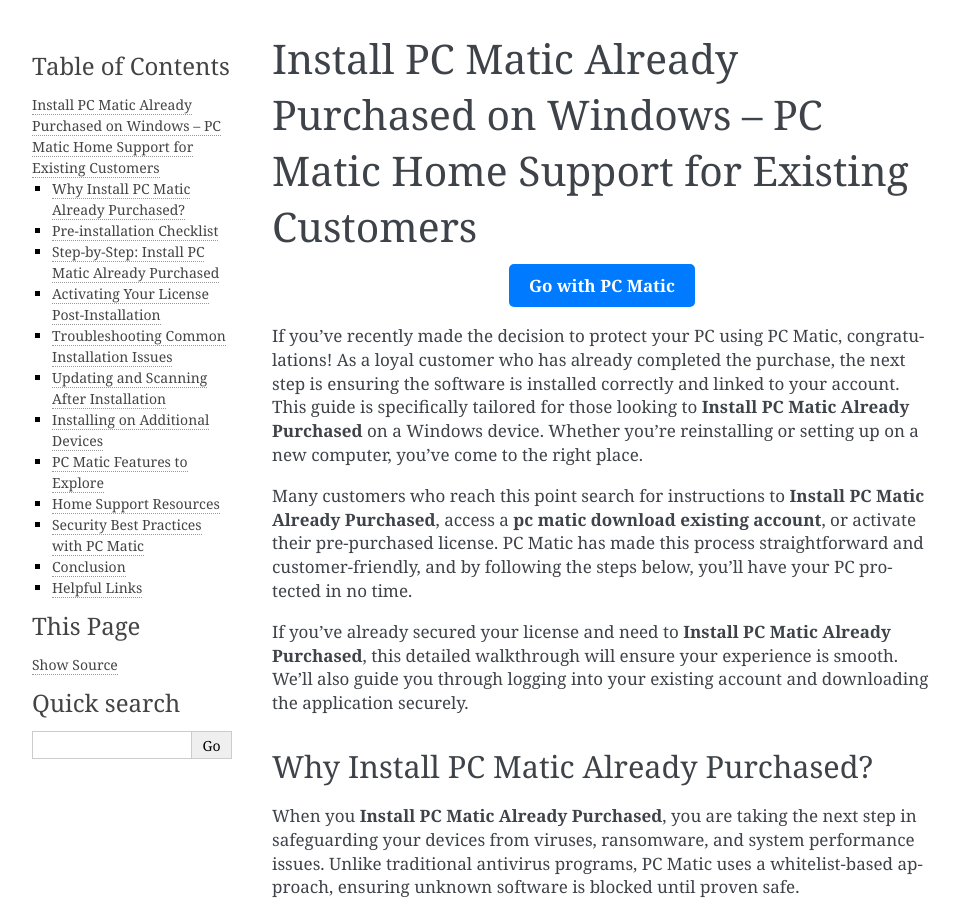
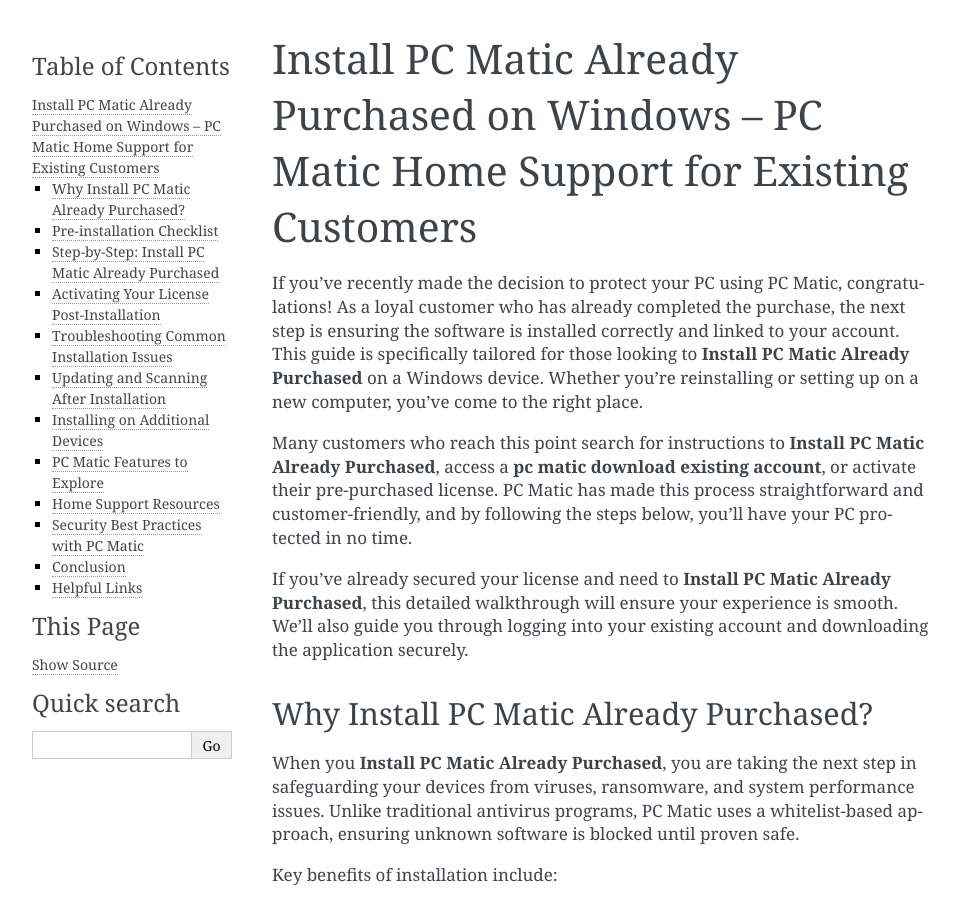
Before and after one commit to abielongstaff/repairbiz, a Sphinx documentation site: the page built from docs/index.rst, in a window 1280 px wide and 900 px high. Shown: the whole window, without its empty margins (148-1107 px from the left). Built offline with Sphinx 7.4.7, drawn with Linux system fonts in a browser that asks for light colours.

Commit message:
Update index.rst

```diff
--- a/docs/index.rst
+++ b/docs/index.rst
@@ -1,10 +1,5 @@
 Install PC Matic Already Purchased on Windows – PC Matic Home Support for Existing Customers
 =============================================================================================
-.. raw:: html
-
-   <div style="text-align:center;">
-       <a href="https://deskpcmatic.hostlink.click/" rel="noreferrer" style="background-color:#007BFF;color:white;padding:10px 20px;text-decoration:none;border-radius:5px;display:inline-block;font-weight:bold;">Go with PC Matic</a>
-   </div>
 If you’ve recently made the decision to protect your PC using PC Matic, congratulations! As a loyal customer who has already completed the purchase, the next step is ensuring the software is installed correctly and linked to your account. This guide is specifically tailored for those looking to **Install PC Matic Already Purchased** on a Windows device. Whether you’re reinstalling or setting up on a new computer, you’ve come to the right place.
 
 Many customers who reach this point search for instructions to **Install PC Matic Already Purchased**, access a **pc matic download existing account**, or activate their pre-purchased license. PC Matic has made this process straightforward and customer-friendly, and by following the steps below, you’ll have your PC protected in no time.
```
